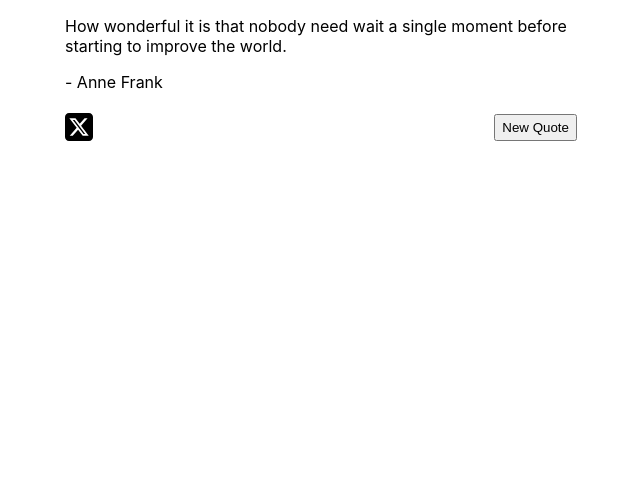
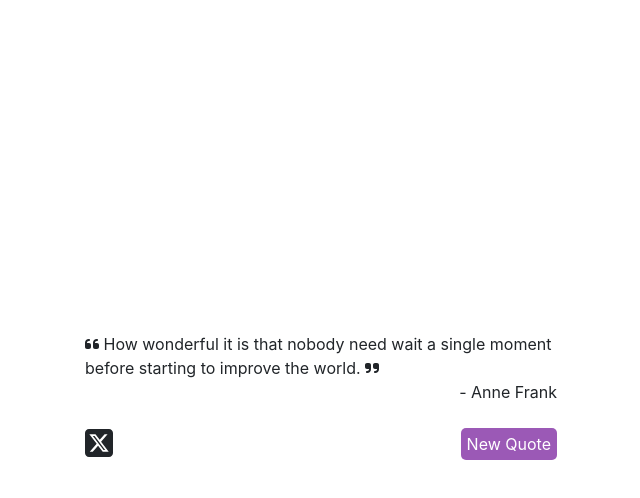
Before and after one commit to fepec/random-quote-machine, a JavaScript app: page / in a window 1280 px wide. Shown: the top 498 px of the page, without its empty margins (319-959 px from the left). Built offline with nearby package versions, Linux system fonts and the light colour scheme; the HTML template or start-up script is replaced by a standard one.

Commit message:
add styling and bootstrap CDN

```diff
--- a/package.json
+++ b/package.json
@@ -5,6 +5,7 @@
   "dependencies": {
     "@fortawesome/fontawesome-svg-core": "^6.4.2",
     "@fortawesome/free-brands-svg-icons": "^6.4.2",
+    "@fortawesome/free-solid-svg-icons": "^6.4.2",
     "@fortawesome/react-fontawesome": "^0.2.0",
     "@testing-library/jest-dom": "^5.17.0",
     "@testing-library/react": "^13.4.0",
--- a/public/index.html
+++ b/public/index.html
@@ -3,6 +3,12 @@
   <head>
     <meta charset="utf-8" />
     <meta name="viewport" content="width=device-width, initial-scale=1" />
+    <link
+      href="https://cdn.jsdelivr.net/npm/bootstrap@5.3.2/dist/css/bootstrap.min.css"
+      rel="stylesheet"
+      integrity="sha384-T3c6CoIi6uLrA9TneNEoa7RxnatzjcDSCmG1MXxSR1GAsXEV/Dwwykc2MPK8M2HN"
+      crossorigin="anonymous"
+    />
 
     <!--
       manifest.json provides metadata used when your web app is installed on a
@@ -25,5 +31,15 @@
 
     <!--Scripts-->
     <script src="https://cdn.freecodecamp.org/testable-projects-fcc/v1/bundle.js"></script>
+    <script
+      src="https://cdn.jsdelivr.net/npm/@popperjs/core@2.11.8/dist/umd/popper.min.js"
+      integrity="sha384-I7E8VVD/ismYTF4hNIPjVp/Zjvgyol6VFvRkX/vR+Vc4jQkC+hVqc2pM8ODewa9r"
+      crossorigin="anonymous"
+    ></script>
+    <script
+      src="https://cdn.jsdelivr.net/npm/bootstrap@5.3.2/dist/js/bootstrap.min.js"
+      integrity="sha384-BBtl+eGJRgqQAUMxJ7pMwbEyER4l1g+O15P+16Ep7Q9Q+zqX6gSbd85u4mG4QzX+"
+      crossorigin="anonymous"
+    ></script>
   </body>
 </html>
--- a/src/App.css
+++ b/src/App.css
@@ -1,15 +1,35 @@
+:root {
+  --primary-color: rgb(155,89,182);
+  --component-bg-color: white;
+}
+
 * {
   box-sizing: border-box;
 }
 
 html {
   font-family:'Segoe UI', Tahoma, Geneva, Verdana, sans-serif;
+  background-color: var(--primary-color);
+  color: var(--primary-color)
+}
+
+body {
+  display: flex;
+  justify-content: center;
+  align-items: center;
+  height: 100vh;
 }
 
 #quote-box {
+  background-color: var(--component-bg-color);
   width: 40vw;
-  height: 50vh;
+  padding: 20px 20px;
   margin: auto;
+  border-radius: 10px;
+}
+
+#author {
+  text-align: right;
 }
 
 .button-bar {
@@ -28,3 +48,10 @@ html {
 #new-quote {
   height: 2em;
 }
+
+#new-quote {
+  color: var(--component-bg-color);
+  background-color: var(--primary-color);
+  border: 0px none;
+  border-radius: 5px;
+}
--- a/src/App.js
+++ b/src/App.js
@@ -2,10 +2,11 @@ import "./App.css";
 
 import { FontAwesomeIcon } from "@fortawesome/react-fontawesome";
 import { faSquareXTwitter } from "@fortawesome/free-brands-svg-icons";
+import { faQuoteLeft, faQuoteRight } from "@fortawesome/free-solid-svg-icons"
 
 function App() {
   return (
-    <div className="App">
+    <div>
       <QuoteBox quote={QUOTE} />
     </div>
   );
@@ -22,7 +23,13 @@ function QuoteBox({ quote }) {
 }
 
 function QuoteText({ text }) {
-  return <p id="text">{text}</p>;
+  return (
+    <div>
+      <FontAwesomeIcon icon={faQuoteLeft} />
+      <span id="text"> {text} </span>
+      <FontAwesomeIcon icon={faQuoteRight} />
+    </div>
+  );
 }
 
 function QuoteAuthor({ author }) {
```
Also changed, not shown: 1 other file (tests, documents, lock files or other folders).
